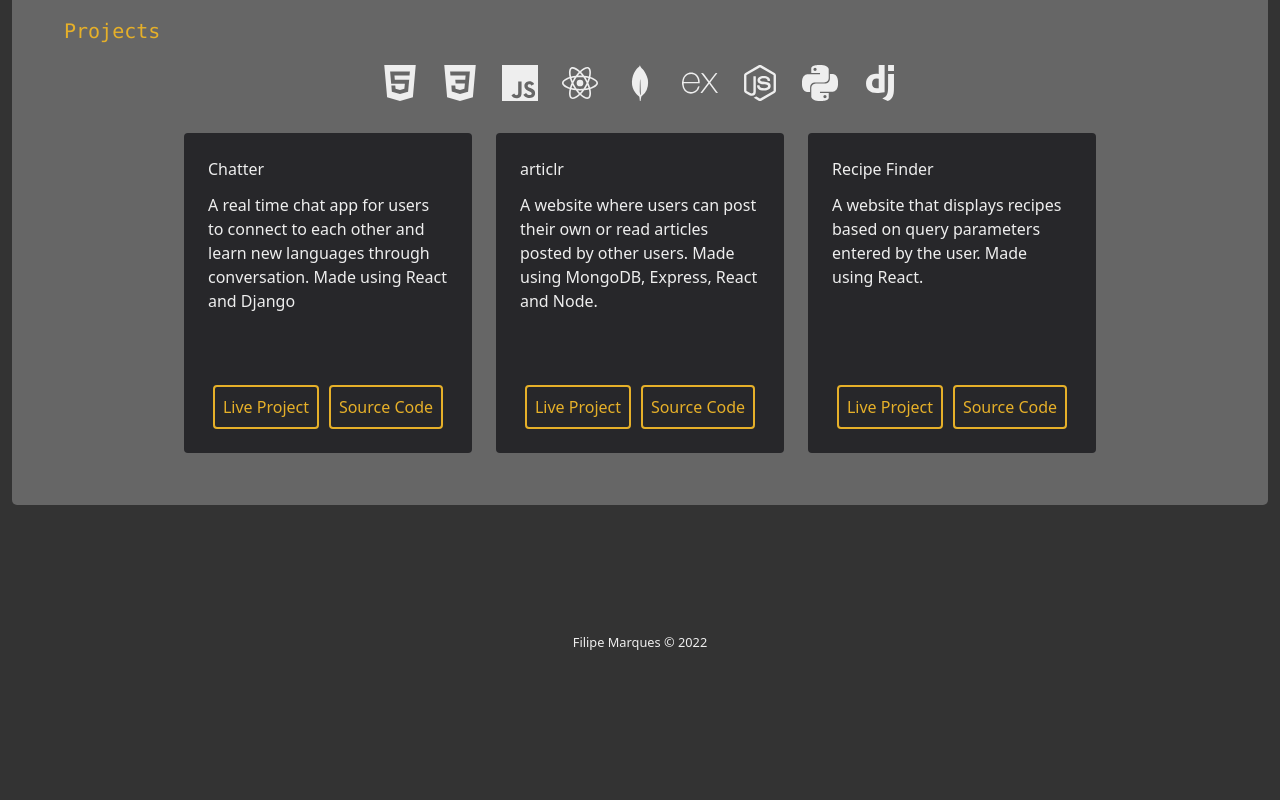
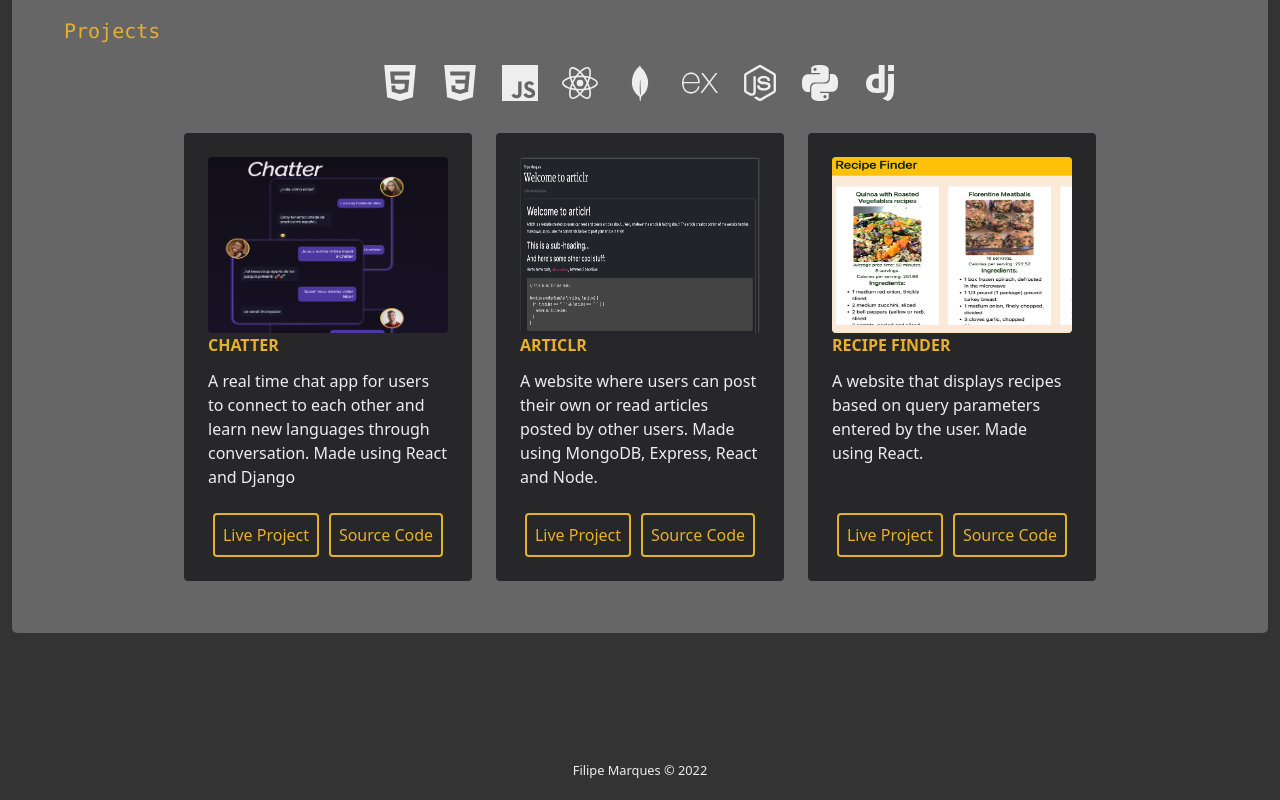
Before and after one commit to filipeqm94/portfolio, a React (Create React App) app: page / in a window 1280 px wide. Shown: the part 873-1673 px from the top of the page. Before the commit the page ends 1545 px from the top, so only its background shows below. Built offline with nearby package versions, Linux system fonts and the light colour scheme.

Commit message:
show project images

```diff
--- a/src/components/Projects/Project/index.js
+++ b/src/components/Projects/Project/index.js
@@ -8,10 +8,17 @@ function Project({ project }) {
 
   return (
     <div
-      className='bg-zinc-800 mx-3 p-6 w-72 h-80 flex flex-col p-2 m-5 rounded'
+      className='bg-zinc-800 mx-3 p-6 w-72 card-height flex flex-col p-2 m-5 rounded hover:scale-105 transition-transform'
       key={project.title}
     >
-      <h3 className='mb-3'>{project.title}</h3>
+      <img
+        src={project.image}
+        alt={project.tile}
+        className='h-44 w-full rounded z-1'
+      />
+      <h3 className='mb-3 font-bold text-[#E6B029]'>
+        {project.title.toUpperCase()}
+      </h3>
       <p className='mb-auto'>{project.description}</p>
       <div className='flex justify-around links'>
         <a href={project.liveProject} target=' _blank' className={aTagClasses}>
--- a/src/components/Projects/Project/styles.scss
+++ b/src/components/Projects/Project/styles.scss
@@ -1,3 +1,7 @@
+.card-height {
+  height: 28rem;
+}
+
 @media only screen and (max-width: 768px) {
   .links {
     margin-top: 1rem;
@@ -6,7 +10,7 @@
     text-align: center;
 
     a {
-        padding: 0.3rem;
+      padding: 0.3rem;
     }
 
     a + a {
```
